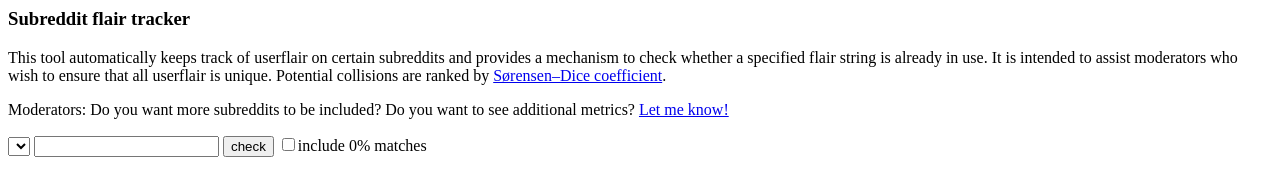
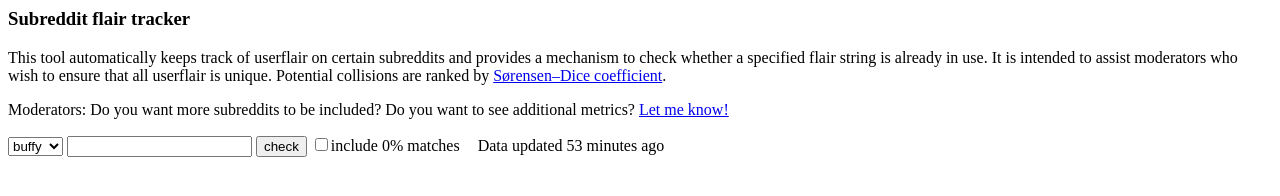
Before and after one commit to listen2/listen2.github.com, a plain HTML site: page flair-check.html in a window 1280 px wide. Drawn offline with Linux system fonts and the light colour scheme; a script that the page names is missing.

Commit message:
Get flairs from json in same pages repo

```diff
--- a/flair-check.html
+++ b/flair-check.html
@@ -1,7 +1,7 @@
 <html>
 	<head>
 		<script src="flair-check.js"></script>
-		<script src="https://gist.githubusercontent.com/listen2/fcf93028d232553969433f7e6e424d8b.json"></script>
+		<script src="flairs.json"></script>
 	</head>
 	<body onload="onload()">
 		<h3>Subreddit flair tracker</h3>
```
